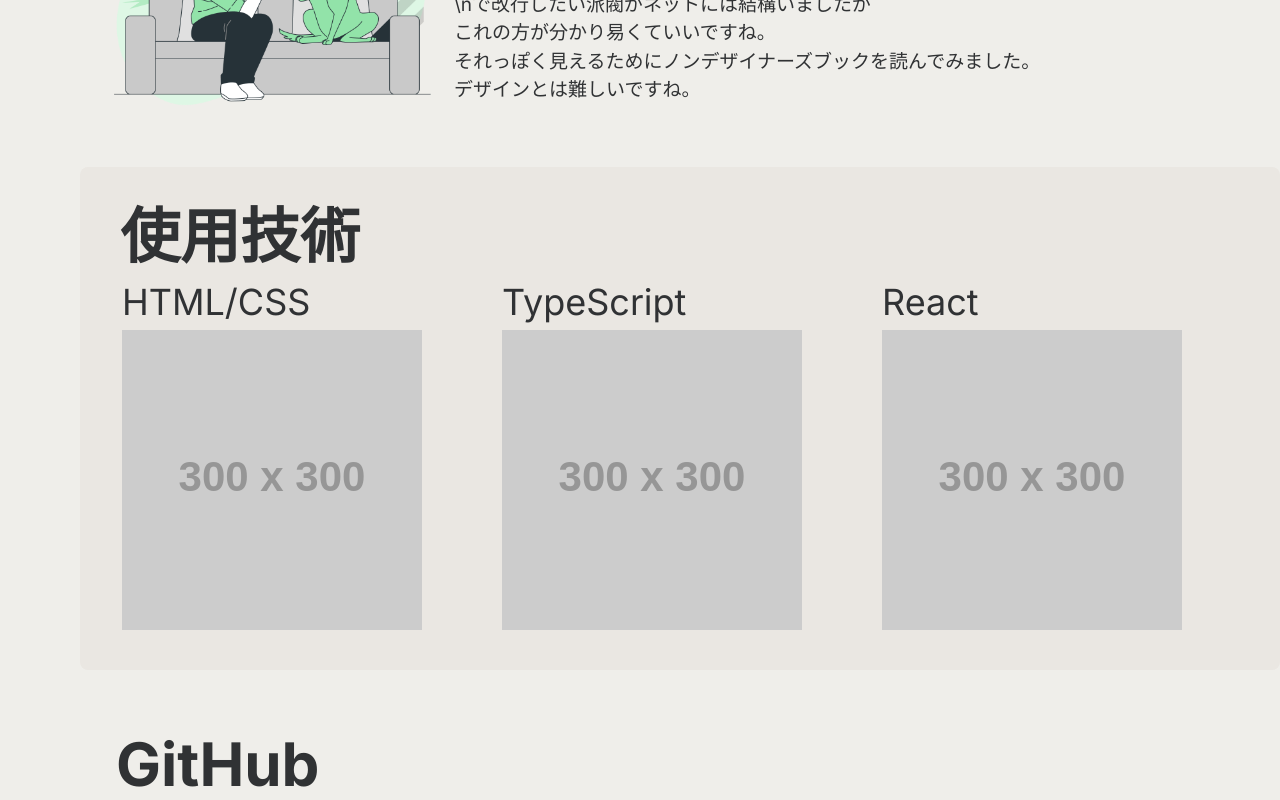
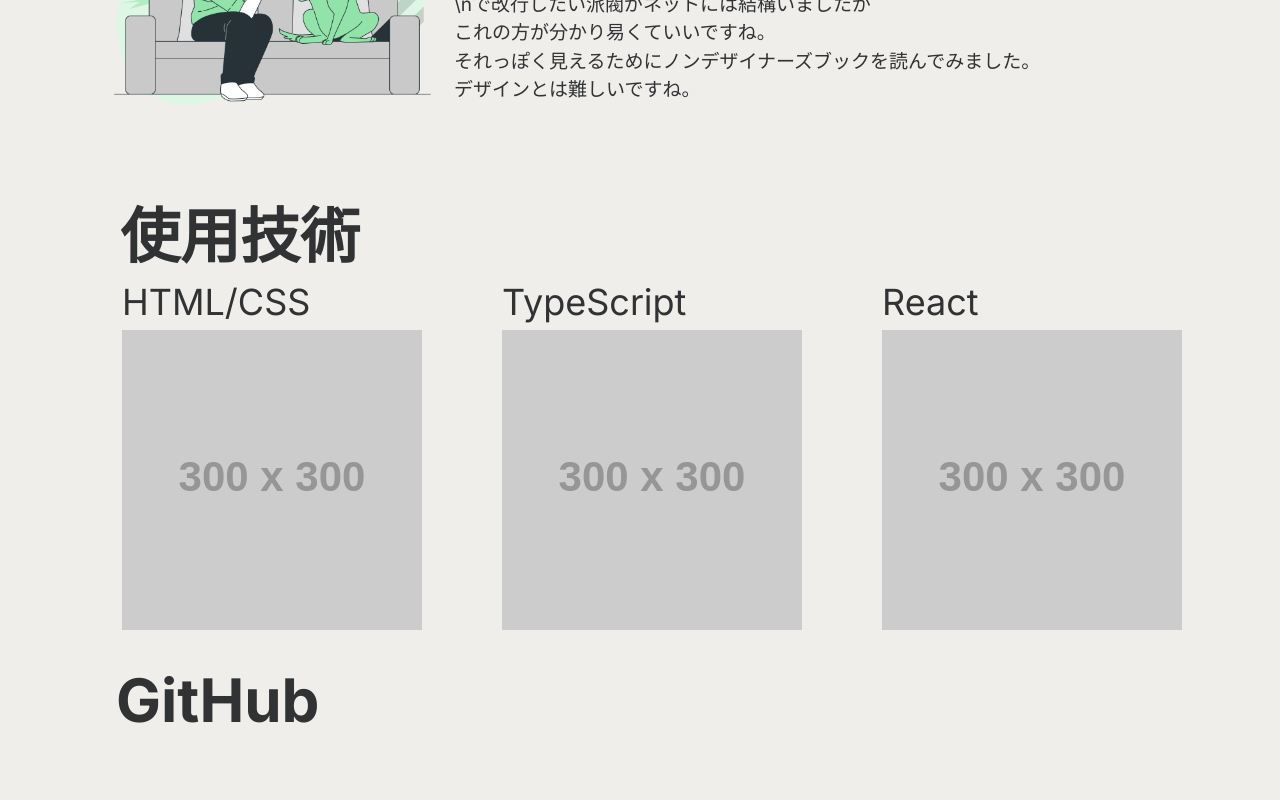
Before and after one commit to takumi2003/Portfolio, a Next.js app: page / in a window 1280 px wide. Shown: the part 1013-1813 px from the top of the page. After the commit the page ends 1749 px from the top, so only its background shows below. Built offline with nearby package versions, Linux system fonts and the light colour scheme; a web font is replaced by a local one.

Commit message:
メインページ作成中...

```diff
--- a/src/app/page.tsx
+++ b/src/app/page.tsx
@@ -31,8 +31,8 @@
         <motion.div
           className="pt-16 pl-8 flex items-center gap-4 mb-10"
           initial={{ opacity: 0 }}
-          animate={{ opacity: 1 }}
-          transition={{ duration: 0.4, delay: 0.6 }}
+          whileInView={{ opacity: 1 }}
+          transition={{ duration: 0.6, delay: 0.6 }}
         >
           <img src="/dog.png" className="w-80 h-80" />
           <div>
@@ -56,7 +56,12 @@
           </div>
         </motion.div>
 
-        <div className="bg-[#eae7e2] rounded-lg p-10">
+        <motion.div
+          className="rounded-lg p-10"
+          initial={{ opacity: 0 }}
+          whileInView={{ opacity: 1 }}
+          transition={{ duration: 0.6, delay: 0.6 }}
+        >
           <h1 className="text-6xl font-bold pt-16 mt-[-65px]">使用技術</h1>
           <div className="grid grid-cols-3 gap-5 ">
             <div className="pt-4 ml-0.5">
@@ -72,9 +77,17 @@
               <img src="https://placehold.jp/300x300.png" className="mt-2" />
             </div>
           </div>
-        </div>
+        </motion.div>
 
-        <h1 className="text-6xl font-bold pt-16 pl-9">GitHub</h1>
+        <motion.a
+          href="https://github.com/takumi2003"
+          className="text-6xl font-bold pt-16 pl-9"
+          initial={{ opacity: 0 }}
+          whileInView={{ opacity: 1 }}
+          transition={{ duration: 0.6, delay: 0.6 }}
+        >
+          GitHub
+        </motion.a>
       </div>
     </>
   );
```
